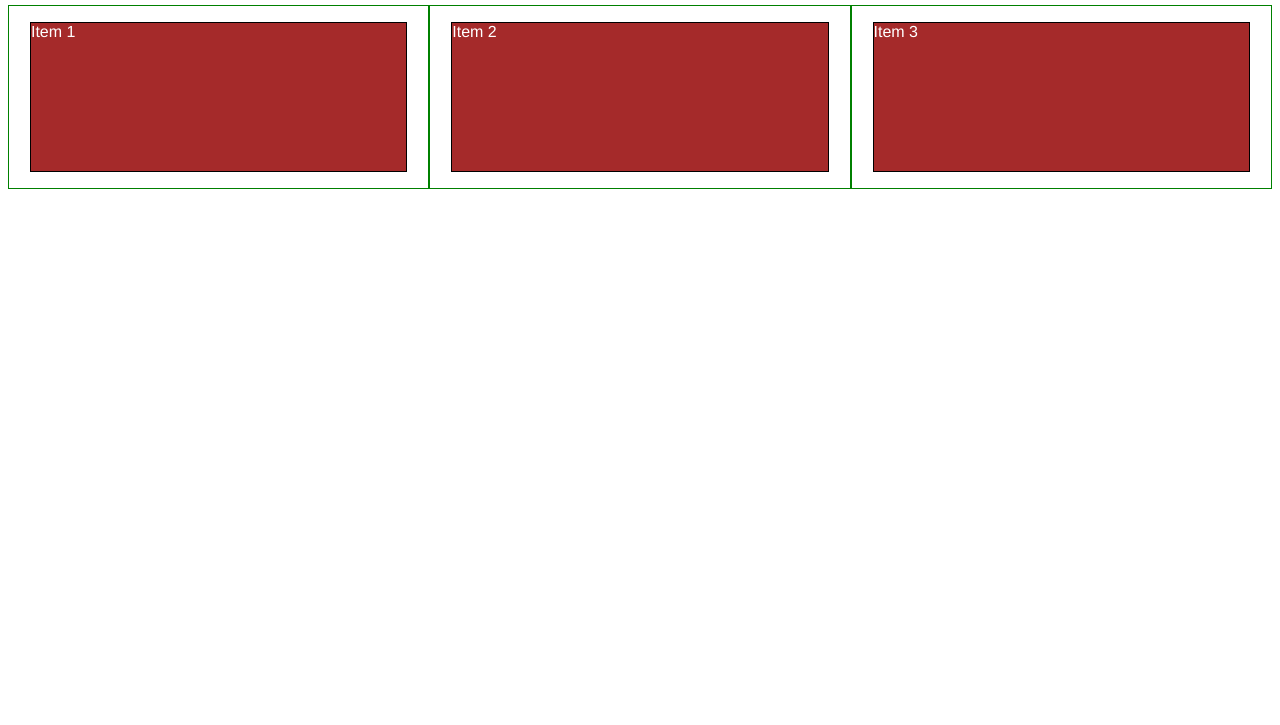
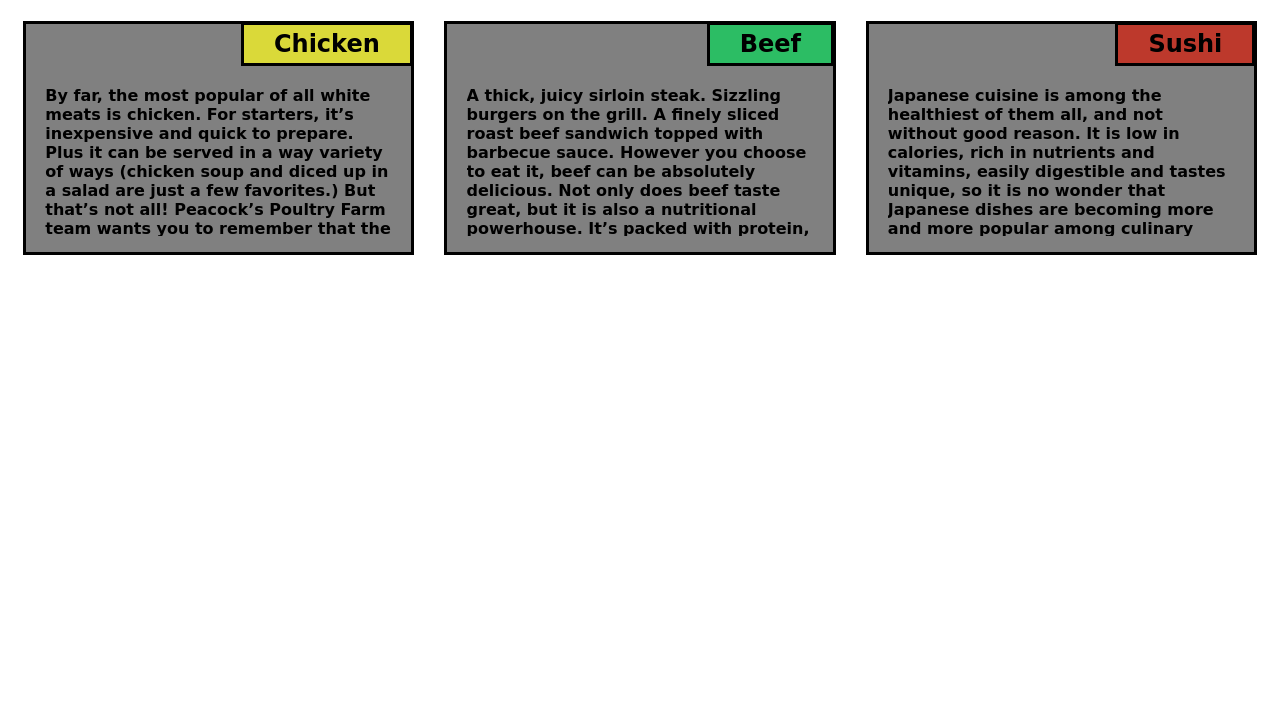
Before and after one commit to raduianiotescu/Coursera-course-HTML-CSS-and-Javascript-for-Web-Developers-Module-2-Coding-Assignment, a plain HTML site: page module2-solution/index.html in a window 1280 px wide. Shown: the part 75-800 px from the top of the page. Drawn offline with Linux system fonts and the light colour scheme.

Commit message:
Almost done

```diff
--- a/module2-solution/css/style.css
+++ b/module2-solution/css/style.css
@@ -1,5 +1,6 @@
 *{
   box-sizing: border-box;
+  font-family: cursive;
 }
 
 h1{
@@ -7,14 +8,53 @@ h1{
 }
 
 p {
-  border: 1px solid black;
-  background-color: #A52A2A;
   width: 90%;
   height: 150px;
+  margin-top: 60px;
   margin-right: auto;
   margin-left: auto;
-  font-family: Helvetica;
-  color: white;
+  color: solid black;
+  font-weight: 600;
+  overflow: auto;
+}
+
+section{
+  position: relative;
+  border:solid black;
+  margin: 15px;
+  background-color: gray;
+}
+
+#chicken{
+  float:right;
+  background-color: #DAD939;
+  padding: 5px 30px;
+  margin-top:0px;
+  border: solid;
+  margin-top: -2px;
+  margin-right: -1.5px;
+
+}
+
+#beef{
+  float:right;
+  background-color: #2CBD64;
+  padding: 5px 30px;
+  margin-top:0px;
+  border: solid;
+  margin-top: -2px;
+  margin-right: -1.5px;
+
+}
+
+#sushi{
+  float:right;
+  background-color: #BD392C;
+  padding: 5px 30px;
+  margin-top:0px;
+  border: solid;
+  margin-top: -2px;
+  margin-right: -1.5px;
 }
 
 /* Simple Responsive Framework. */
@@ -26,7 +66,6 @@ p {
 @media (min-width: 992px) {
   .col-lg-1, .col-lg-2, .col-lg-3, .col-lg-4, .col-lg-5, .col-lg-6, .col-lg-7, .col-lg-8, .col-lg-9, .col-lg-10, .col-lg-11, .col-lg-12 {
     float: left;
-    border: 1px solid green;
   }
   .col-lg-1 {
     width: 8.33%;
@@ -70,7 +109,6 @@ p {
 @media (min-width: 768px) and (max-width: 991px) {
   .col-md-1, .col-md-2, .col-md-3, .col-md-4, .col-md-5, .col-md-6, .col-md-7, .col-md-8, .col-md-9, .col-md-10, .col-md-11, .col-md-12 {
     float: left;
-    border: 1px solid green;
   }
   .col-md-1 {
     width: 8.33%;
@@ -113,7 +151,6 @@ p {
 @media (max-width: 767px) {
   .col-sm-1, .col-sm-2, .col-sm-3, .col-sm-4, .col-sm, .col-sm-6, .col-sm-7, .col-sm-8, .col-sm-9, .col-sm-10, .col-sm-11, .col-sm-12 {
     float: left;
-    border: 1px solid green;
   }
   .col-sm-1 {
     width: 8.33%;
--- a/module2-solution/index.html
+++ b/module2-solution/index.html
@@ -3,7 +3,7 @@
 <head>
 <meta charset="utf-8">
 <meta name="viewport" content="width=device-width,initial-scale=1">
-<title>Hello Coursera!</title>
+<title>Menu</title>
 <link rel="stylesheet" href="css/style.css">
 </head>
 
@@ -12,11 +12,24 @@
 
 <div class="row">
   <div class="col-lg-4 col-md-6 col-sm-12">
-  	<p>Item 1</p></div>
+  	<section>
+  	<h2 id = "chicken">Chicken</h2>
+  	<p>By far, the most popular of all white meats is chicken.  For starters, it’s inexpensive and quick to prepare.  Plus it can be served in a way variety of ways (chicken soup and diced up in a salad are just a few favorites.)  But that’s not all!  Peacock’s Poultry Farm team wants you to remember that the health benefits of eating chicken are just as numerous.</p>
+  	</section>
+  </div>
   <div class="col-lg-4 col-md-6 col-sm-12">
-  	<p>Item 2</p></div>
-  <div class="col-lg-4 col-md-6 col-sm-12">
-  	<p>Item 3</p></div>
+  	<section>
+  	<h2 id = "beef">Beef</h2>
+  	<p>A thick, juicy sirloin steak. Sizzling burgers on the grill. A finely sliced roast beef sandwich topped with barbecue sauce. However you choose to eat it, beef can be absolutely delicious.
+	Not only does beef taste great, but it is also a nutritional powerhouse. It’s packed with protein, B vitamins, iron, and other vitamins and minerals that are essential for optimal human health.</p>
+  	</section>
+  </div>
+  <div class="col-lg-4 col-md-12 col-sm-12">
+  	<section>
+  	<h2 id = "sushi">Sushi</h2>
+  	<p>Japanese cuisine is among the healthiest of them all, and not without good reason. It is low in calories, rich in nutrients and vitamins, easily digestible and tastes unique, so it is no wonder that Japanese dishes are becoming more and more popular among culinary tourists. Sushi is one of the most popular dishes from the Land of the Rising Sun, and it is often the first thing that comes to mind when people think about Japan.</p>
+    </section>
+  </div>
 </div>
 </body>
 </html>
```
